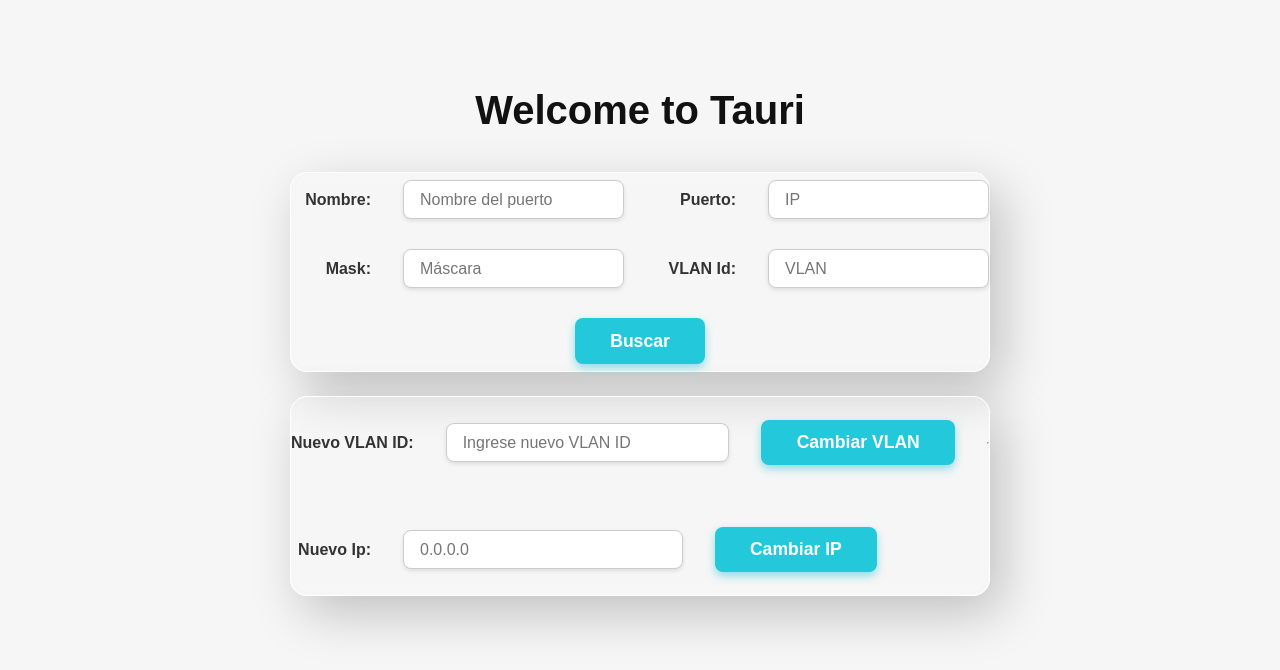
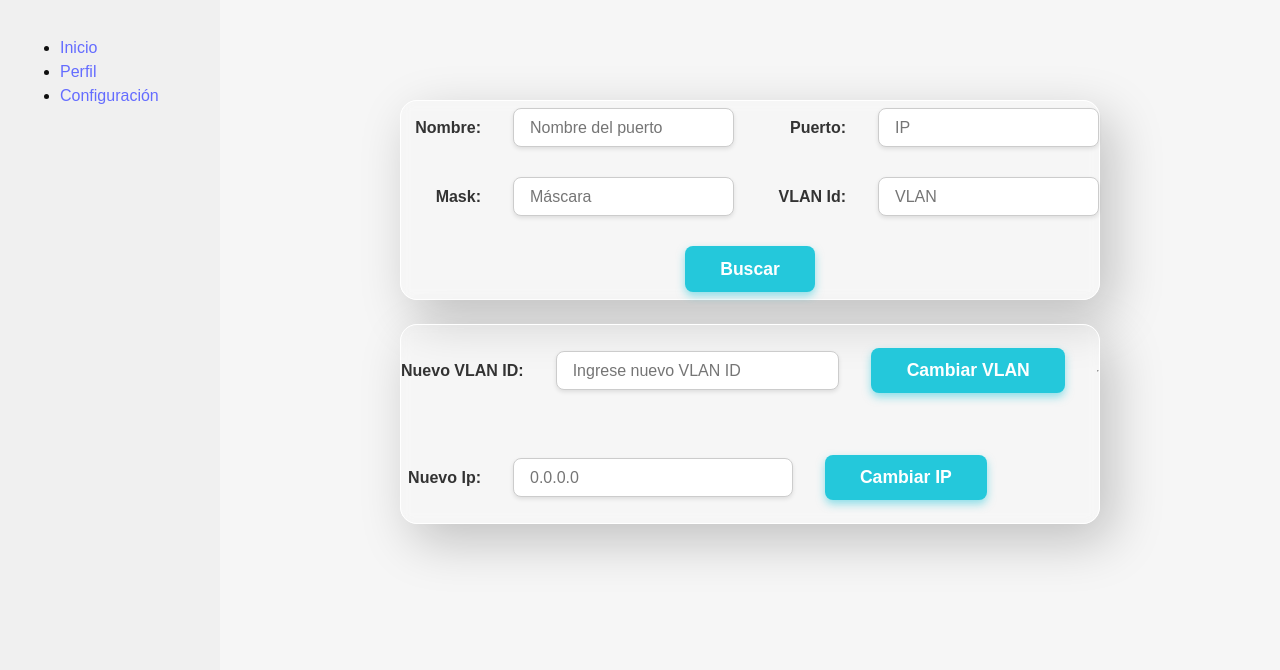
Before and after one commit to Masu-113/NetPort-Configurator, a website: page src/views/index.html in a window 1280 px wide. Drawn offline with Linux system fonts and the light colour scheme.

Commit message:
sea agrego un dashboard

```diff
--- a/src/styles.css
+++ b/src/styles.css
@@ -14,6 +14,21 @@
   -webkit-text-size-adjust: 100%;
 }
 
+.dashboard {
+  display: flex;
+  height: 100vh;
+}
+
+.sidebar {
+  width: 180px;
+  background-color: #f0f0f0;
+  padding: 20px;
+}
+
+.content {
+  flex-grow: 1;
+  padding: 20px;
+}
 body, html {
   margin: 0;
   padding: 0;
--- a/src/views/index.html
+++ b/src/views/index.html
@@ -9,8 +9,16 @@
   </head>
 
   <body>
-    <main class="container">
-      <h1>Welcome to Tauri</h1>
+    <div class="dashboard">
+      <nav class="sidebar">
+        <ul>
+          <li><a href="#">Inicio</a></li>
+          <li><a href="#">Perfil</a></li>
+          <li><a href="#">Configuración</a></li>
+        </ul>
+      </nav>
+      <section class="content">
+        <main class="container">
       <form class="row" id="data-form">
         <div id="form-original" class="card flex-row">
           <label for="Nombre">Nombre: </label>
@@ -38,6 +46,8 @@
 
           <label for="input"></label>
         </div>
+      </section>
+    </div>
 
       </form>
       <div class="loader">
```
